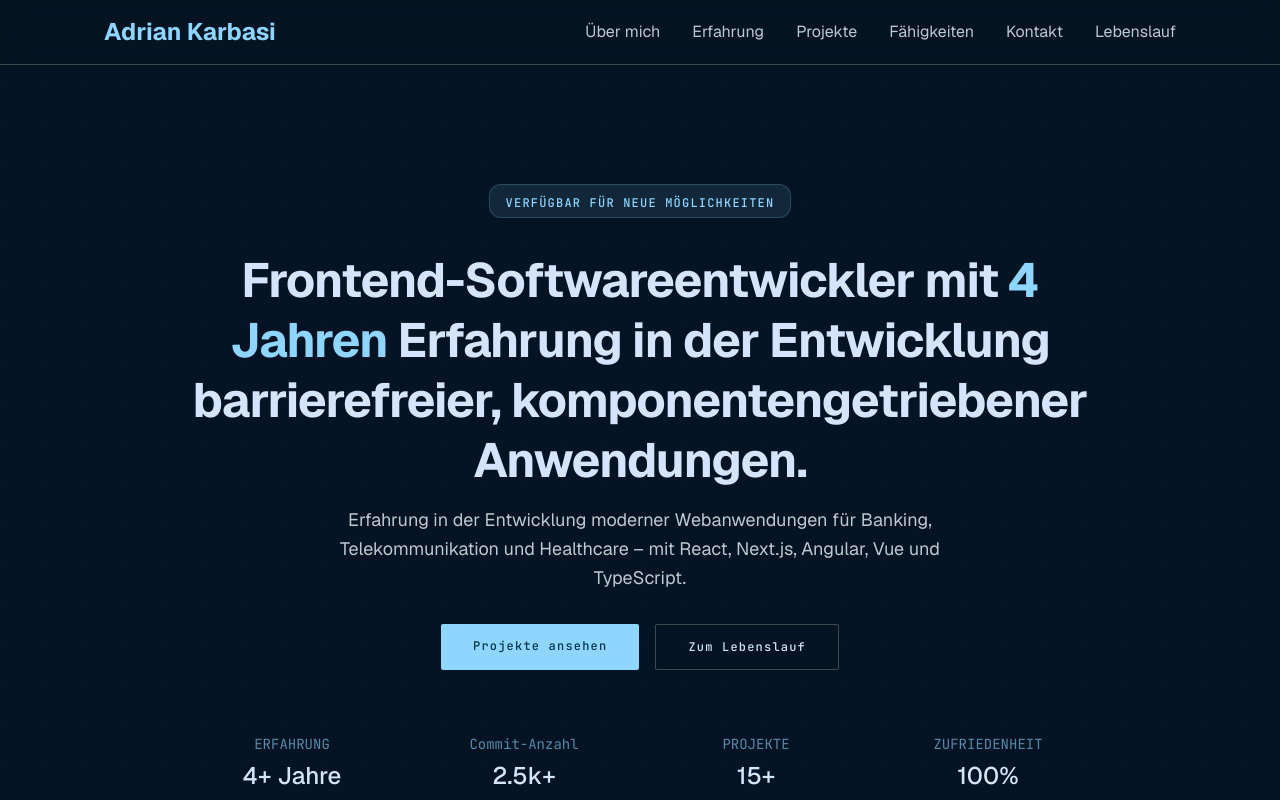
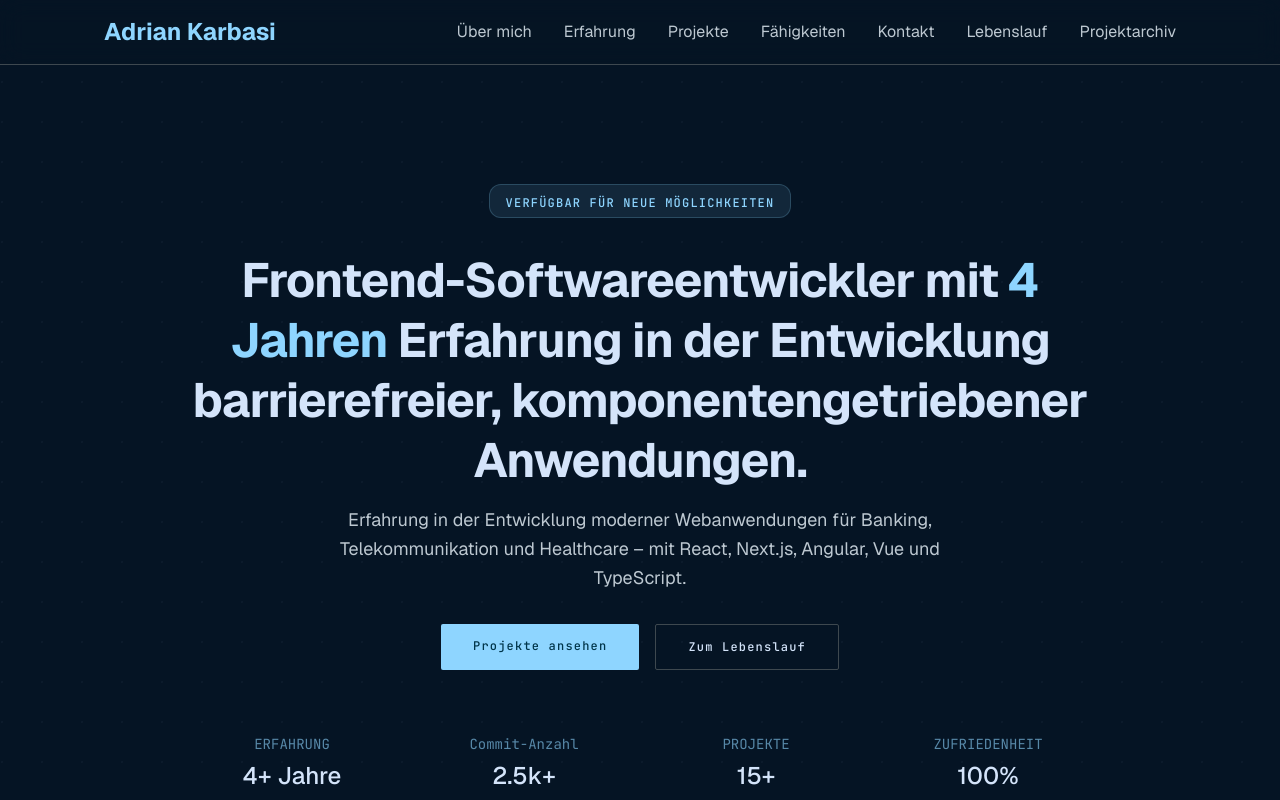
Before and after one commit to AdrianKarbasi/portfolio_2, a website: page portfolio.html in a window 1280 px wide. Shown: the top 800 px of the page. Drawn offline with nearby package versions, Linux system fonts and the light colour scheme.

Commit message:
add projekt archiv

```diff
--- a/portfolio.html
+++ b/portfolio.html
@@ -238,6 +238,12 @@
             class="font-body-md text-body-md text-on-surface-variant hover:text-primary transition-colors transition-colors duration-200"
           >
             Lebenslauf
+          </a>
+           <a
+            href="projects.html"
+            class="font-body-md text-body-md text-on-surface-variant hover:text-primary transition-colors transition-colors duration-200"
+          >
+            Projektarchiv
           </a>
         </nav>
         <!-- Mobile Menu Trigger -->
```
